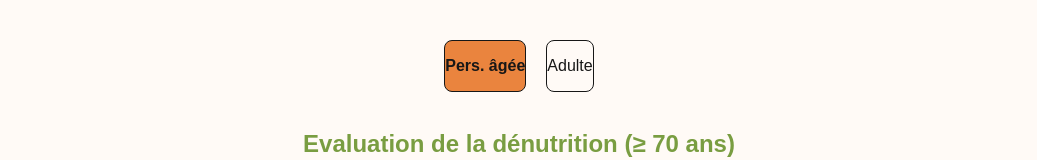
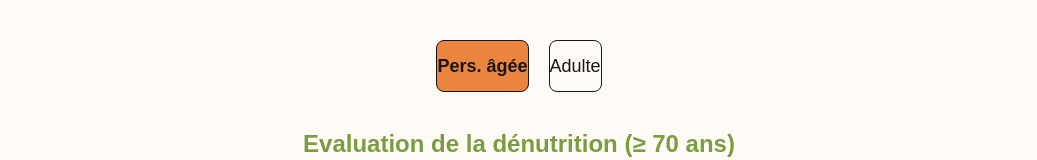
Before and after one commit to Edwige08/dietetic_lab_front, a Next.js app: page /undernutrition in a window 1280 px wide. Shown: the top 160 px of the page, without its empty margins (121-1158 px from the left). Built offline with nearby package versions, Linux system fonts and the light colour scheme.

Commit message:
fix: increase size of button text in top of the undernutrition page

```diff
--- a/src/app/undernutrition/page.tsx
+++ b/src/app/undernutrition/page.tsx
@@ -19,14 +19,14 @@ export default function Home() {
             <div className="flex flex-row justify-center gap-5 mb-5 mt-10">
                 <button
                     name="senior"
-                    className={`py-1 border rounded-lg h-13 w-[140] ${selectedPeople === "senior" ? "font-bold bg-(--orangeColor)" : ""}`}
+                    className={`py-1 border rounded-lg h-13 w-[140] text-lg ${selectedPeople === "senior" ? "font-bold bg-(--orangeColor)" : ""}`}
                     onClick={handleClick}
                 >
                     Pers. âgée
                 </button>
                 <button
                     name="adult"
-                    className={`py-1 border rounded-lg h-13 w-[140] ${selectedPeople === "adult" ? "font-bold bg-(--orangeColor)" : ""}`}
+                    className={`py-1 border rounded-lg h-13 w-[140] text-lg ${selectedPeople === "adult" ? "font-bold bg-(--orangeColor)" : ""}`}
                     onClick={handleClick}
                 >
                     Adulte
```
